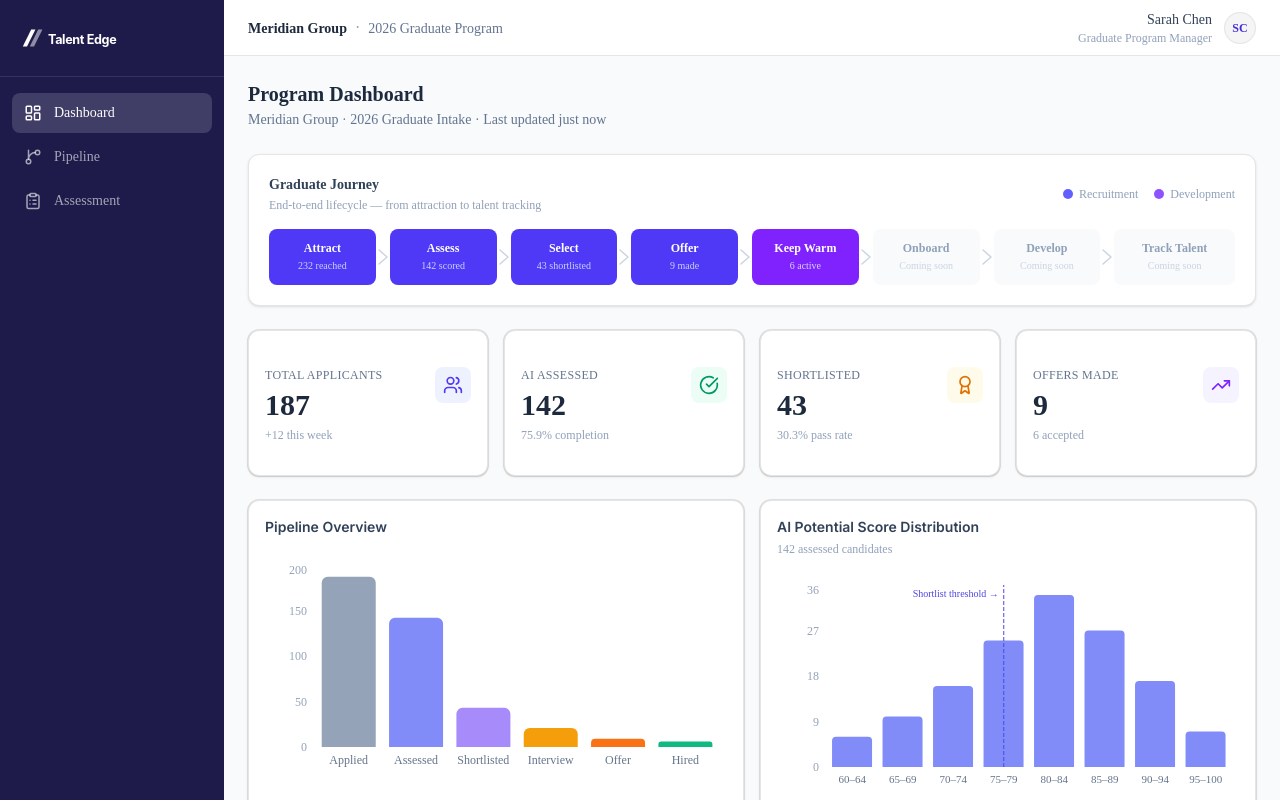
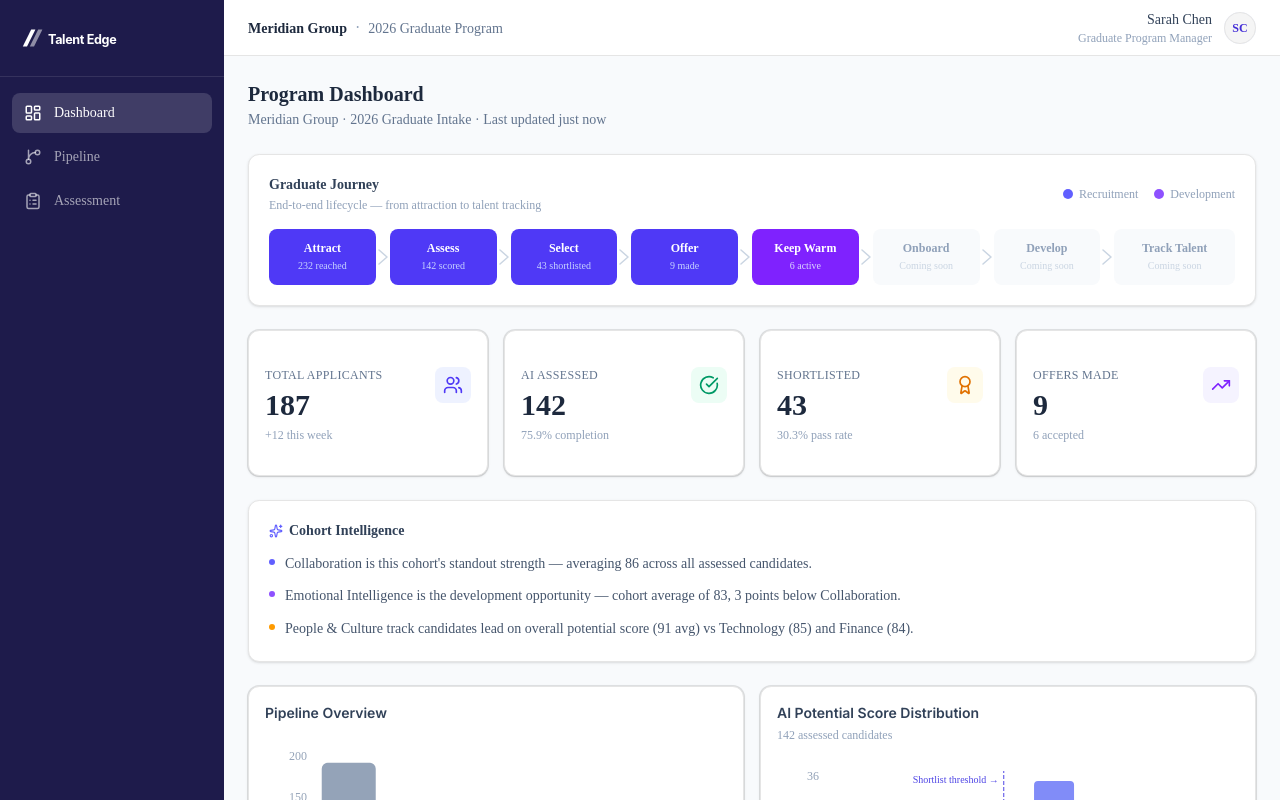
Before and after one commit to tomklimovskigamma/talent-edge, a Next.js app: page /dashboard in a window 1280 px wide. Shown: the top 800 px of the page. Built offline with nearby package versions, Linux system fonts and the light colour scheme.

Commit message:
feat: wire CohortInsights into dashboard

```diff
--- a/app/dashboard/page.tsx
+++ b/app/dashboard/page.tsx
@@ -1,4 +1,5 @@
 import { AppShell } from "@/components/layout/AppShell";
+import { CohortInsights } from "@/components/dashboard/CohortInsights";
 import { MetricsRow } from "@/components/dashboard/MetricsRow";
 import { LifecycleJourney } from "@/components/dashboard/LifecycleJourney";
 import { PipelineFunnel } from "@/components/dashboard/PipelineFunnel";
@@ -34,6 +35,8 @@ export default function DashboardPage() {
         <LifecycleJourney />
 
         <MetricsRow />
+
+        <CohortInsights />
 
         <div className="grid grid-cols-2 gap-4">
           <PipelineFunnel />
```
